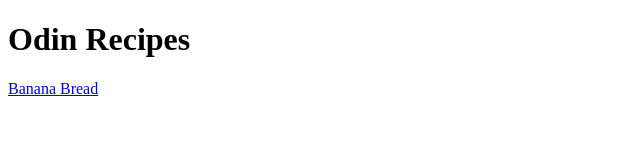
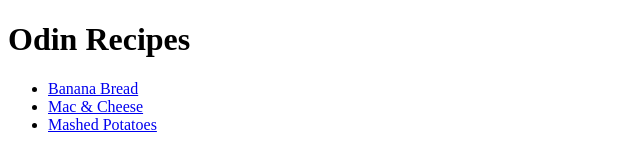
Before and after one commit to chrlvern/odin-recipes, a plain HTML site: page index.html in a window 1280 px wide. Shown: the whole page, without its empty margins (0-640 px from the left). Drawn offline with Linux system fonts and the light colour scheme.

Commit message:
Add recipe pages to home and go back button
Added link to mashed-potatoes and mac and cheese pages
to index and added a go back button to index.html
Both pages are complete

```diff
--- a/index.html
+++ b/index.html
@@ -8,6 +8,11 @@
 </head>
 <body>
     <h1>Odin Recipes</h1>
-    <a href="recipes/banana-bread.html">Banana Bread</a>
+    <ul>
+        <li><a href="recipes/banana-bread.html">Banana Bread</a></li>
+        <li><a href="recipes/mac-and-cheese.html">Mac & Cheese</a></li>
+        <li><a href="recipes/mashed-potatoes.html">Mashed Potatoes</a></li>
+    </ul>
+
 </body>
 </html>
```
Also changed, not shown: recipes/banana-bread.html (+2 -0 lines).
